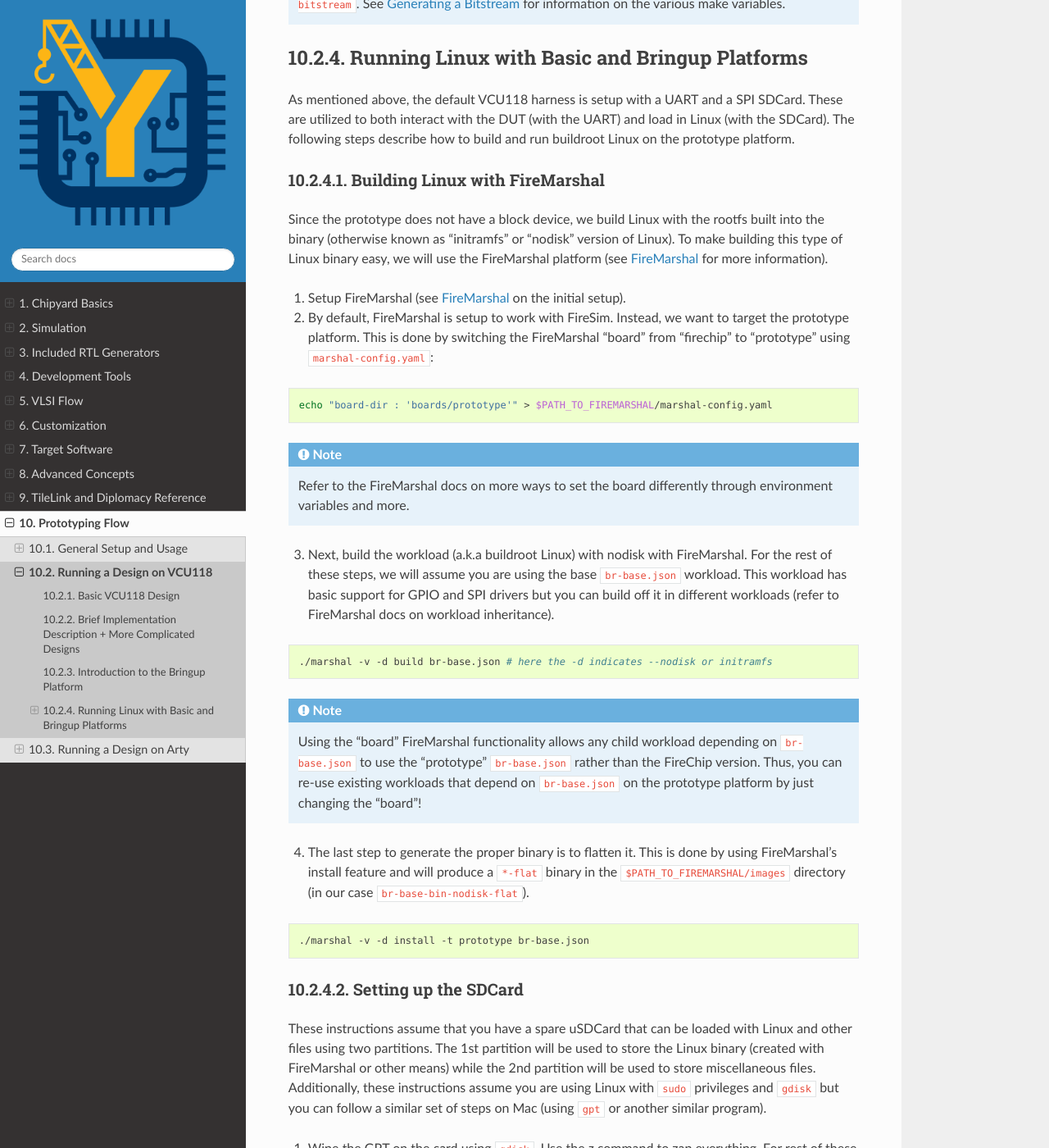
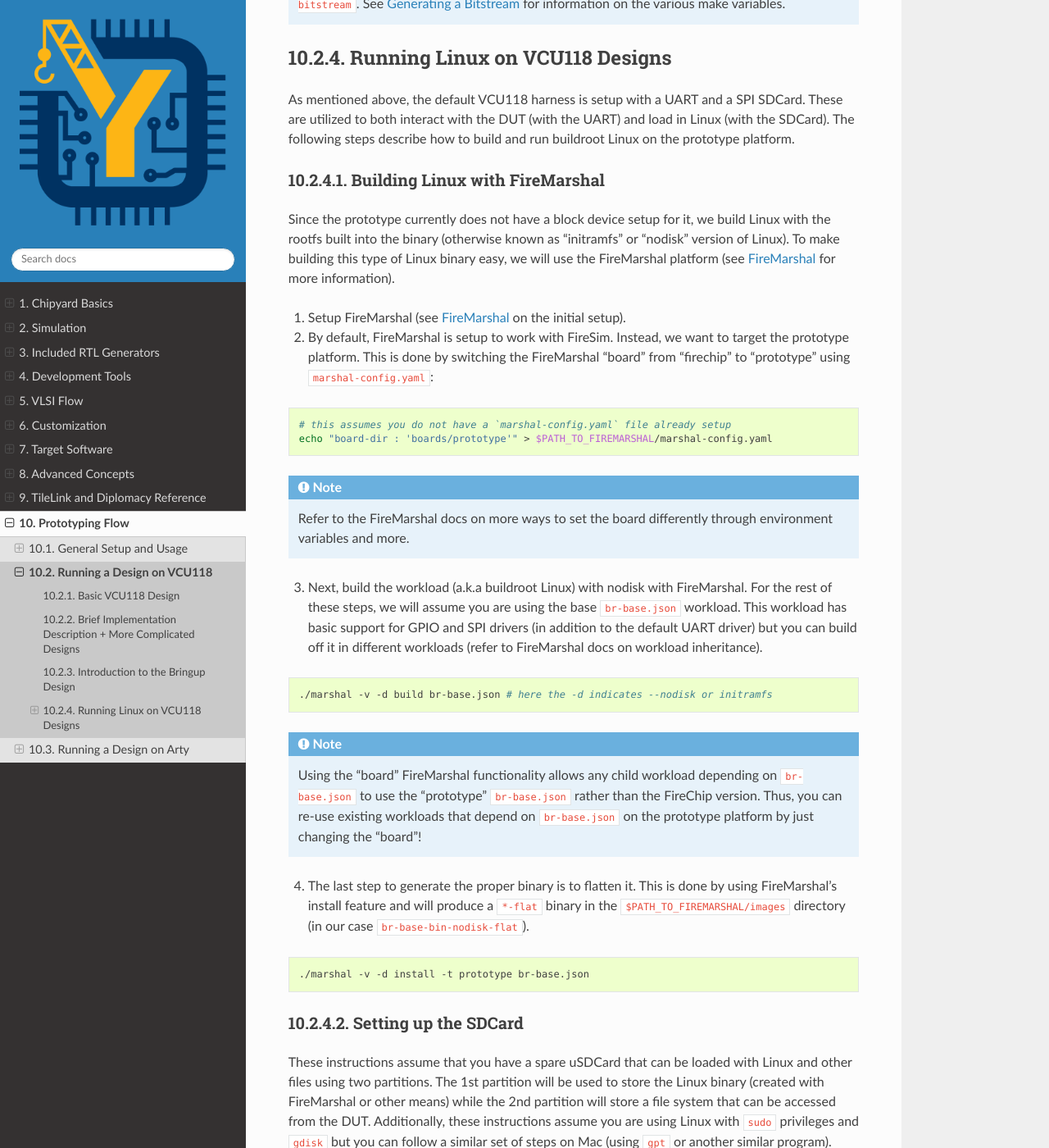
Before and after one commit to ucb-bar/chipyard, a Sphinx documentation site: the page built from docs/Prototyping/VCU118.rst, in a window 1280 px wide and 1400 px high, scrolled down 1834 px. Shown: the whole window at 82% size. Built offline with Sphinx 7.4.7 and the Read the Docs theme 2.0.0, drawn with Linux system fonts in a browser that asks for light colours; some of the changed text lies outside the part shown.

Commit message:
Address review comments

```diff
--- a/docs/Prototyping/VCU118.rst
+++ b/docs/Prototyping/VCU118.rst
@@ -47,8 +47,8 @@ After the harness is created, the ``BundleBridgeSource``'s must be connected to
 This is done with harness binders and io binders (see ``fpga/src/main/scala/vcu118/HarnessBinders.scala`` and ``fpga/src/main/scala/vcu118/IOBinders.scala``).
 For more information on harness binders and io binders, refer to :ref:`Customization/IOBinders:IOBinders and HarnessBinders`.
 
-Introduction to the Bringup Platform
-------------------------------------
+Introduction to the Bringup Design
+----------------------------------
 
 An example of a more complicated design used for Chipyard test chips can be viewed in ``fpga/src/main/scala/vcu118/bringup/``.
 This example extends the default test harness and creates new ``Overlays`` to connect to a DUT (connected to the FMC port).
@@ -59,8 +59,8 @@ The TSI Host Widget is used to interact with the DUT from the prototype over a S
     For example, ``make SUB_PROJECT=vcu118 CONFIG=MyNewVCU118Config CONFIG_PACKAGE=this.is.my.scala.package bitstream``.
     See :ref:`Prototyping/General:Generating a Bitstream` for information on the various make variables.
 
-Running Linux with Basic and Bringup Platforms
-----------------------------------------------
+Running Linux on VCU118 Designs
+-------------------------------
 
 As mentioned above, the default VCU118 harness is setup with a UART and a SPI SDCard.
 These are utilized to both interact with the DUT (with the UART) and load in Linux (with the SDCard).
@@ -69,7 +69,7 @@ The following steps describe how to build and run buildroot Linux on the prototy
 Building Linux with FireMarshal
 ~~~~~~~~~~~~~~~~~~~~~~~~~~~~~~~
 
-Since the prototype does not have a block device, we build Linux with the rootfs built into the binary (otherwise known as "initramfs" or "nodisk" version of Linux).
+Since the prototype currently does not have a block device setup for it, we build Linux with the rootfs built into the binary (otherwise known as "initramfs" or "nodisk" version of Linux).
 To make building this type of Linux binary easy, we will use the FireMarshal platform (see :ref:`fire-marshal` for more information).
 
 1. Setup FireMarshal (see :ref:`fire-marshal` on the initial setup).
@@ -79,13 +79,14 @@ To make building this type of Linux binary easy, we will use the FireMarshal pla
 
 .. code-block:: shell
 
+    # this assumes you do not have a `marshal-config.yaml` file already setup
     echo "board-dir : 'boards/prototype'" > $PATH_TO_FIREMARSHAL/marshal-config.yaml
 
 .. Note:: Refer to the FireMarshal docs on more ways to set the board differently through environment variables and more.
 
 3. Next, build the workload (a.k.a buildroot Linux) with nodisk with FireMarshal.
    For the rest of these steps, we will assume you are using the base ``br-base.json`` workload.
-   This workload has basic support for GPIO and SPI drivers but you can build off it in different workloads (refer to FireMarshal docs on workload inheritance).
+   This workload has basic support for GPIO and SPI drivers (in addition to the default UART driver) but you can build off it in different workloads (refer to FireMarshal docs on workload inheritance).
 
 .. code-block:: shell
 
@@ -105,7 +106,7 @@ Setting up the SDCard
 ~~~~~~~~~~~~~~~~~~~~~
 
 These instructions assume that you have a spare uSDCard that can be loaded with Linux and other files using two partitions.
-The 1st partition will be used to store the Linux binary (created with FireMarshal or other means) while the 2nd partition will be used to store miscellaneous files.
+The 1st partition will be used to store the Linux binary (created with FireMarshal or other means) while the 2nd partition will store a file system that can be accessed from the DUT.
 Additionally, these instructions assume you are using Linux with ``sudo`` privileges and ``gdisk`` but you can follow a similar set of steps on Mac (using ``gpt`` or another similar program).
 
 1. Wipe the GPT on the card using ``gdisk``.
```
